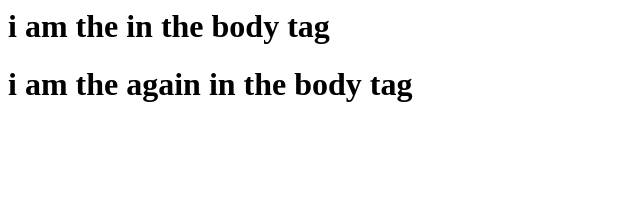
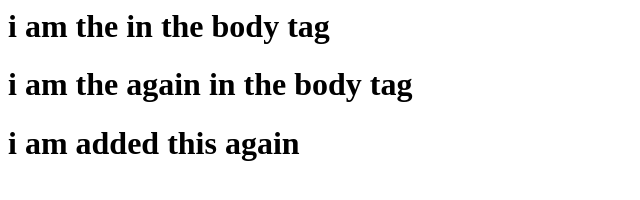
Before and after one commit to ThinlleeyWangchuk/Demo-repo, a plain HTML site: page index.html in a window 1280 px wide. Shown: the whole page, without its empty margins (0-640 px from the left). Drawn offline with Linux system fonts and the light colour scheme.

Commit message:
Update index.html

```diff
--- a/index.html
+++ b/index.html
@@ -5,6 +5,7 @@
 <body>
 <h1> i am the in the body tag </h1>
 <h1> i am the again in the body tag </h1>
+<h1> i am added this again
 
 </body>
 
```
